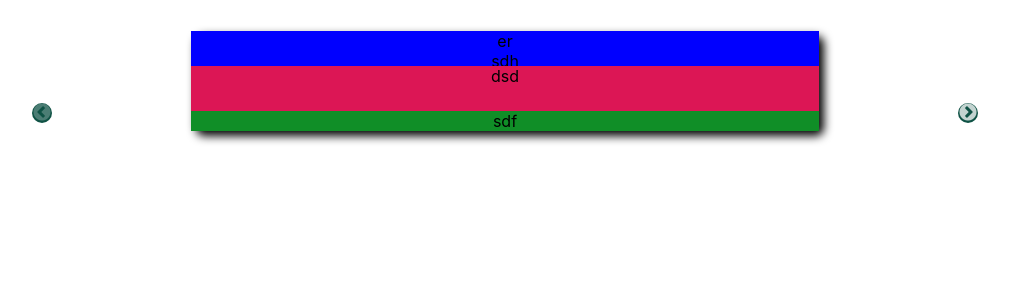
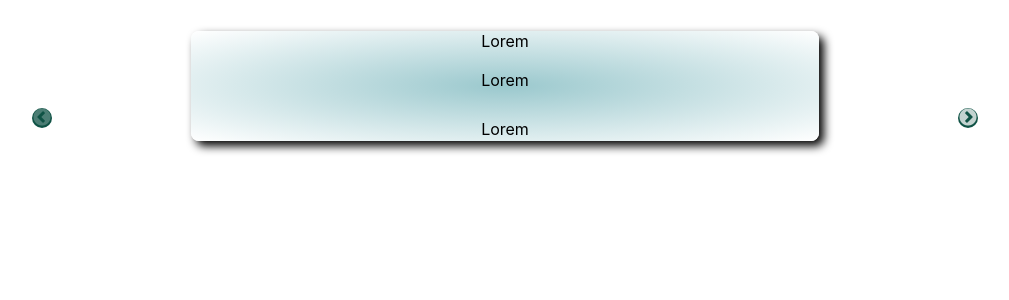
Before and after one commit to DhananjayaYN/Vehicle-Parking, a React (Create React App) app: page /card in a window 1280 px wide. Shown: the top 300 px of the page, without its empty margins (135-1144 px from the left). Built offline with nearby package versions, Linux system fonts and the light colour scheme.

Commit message:
change of cart

```diff
--- a/src/Components/Place_cardCSS.css
+++ b/src/Components/Place_cardCSS.css
@@ -14,7 +14,6 @@
     border-radius: 8px;
     box-shadow: 5px 5px 10px ;
     text-align: center;
-
 }
 
 .card_item{
@@ -22,24 +21,21 @@
     grid-template-rows: 35% 45% 20%;
     padding: 0;
     margin: 0;
-    height: 100%;
+    height: 110px;
 
 }
 
 .card_top{
-    background-color: blue;
     margin: 0;
     padding: 0;
 }
 
 .card_middle{
-    background-color: rgb(220, 22, 85);
     margin: 0;
     padding: 0;
 }
 
 .card_bottom{
-    background-color: rgb(16, 142, 39);
     margin: 0;
     padding: 0;
 }
--- a/src/Components/Places_card.js
+++ b/src/Components/Places_card.js
@@ -34,9 +34,9 @@
         {cardData.map((card) => (
           <div className="card" key={card.id}>
             <div className='card_item'>
-                <div className='card_top'>er<br/>sdh<br/>hsd</div>
-                <div className='card_middle'>dsd</div>
-                <div className='card_bottom'>sdf</div>
+                <div className='card_top'>Lorem</div>
+                <div className='card_middle'>Lorem</div>
+                <div className='card_bottom'>Lorem</div>
             </div>
           </div>
         ))}
```
